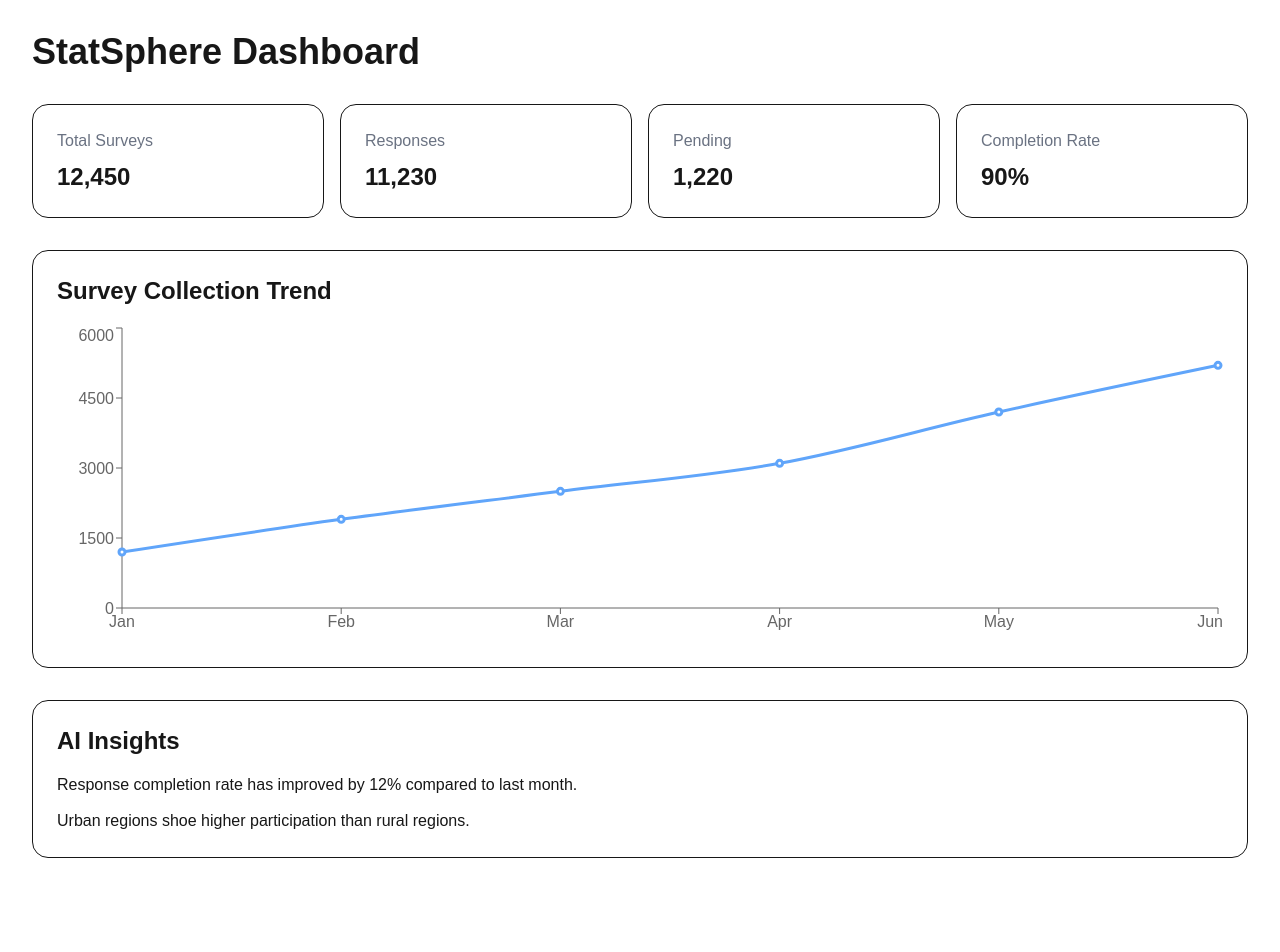
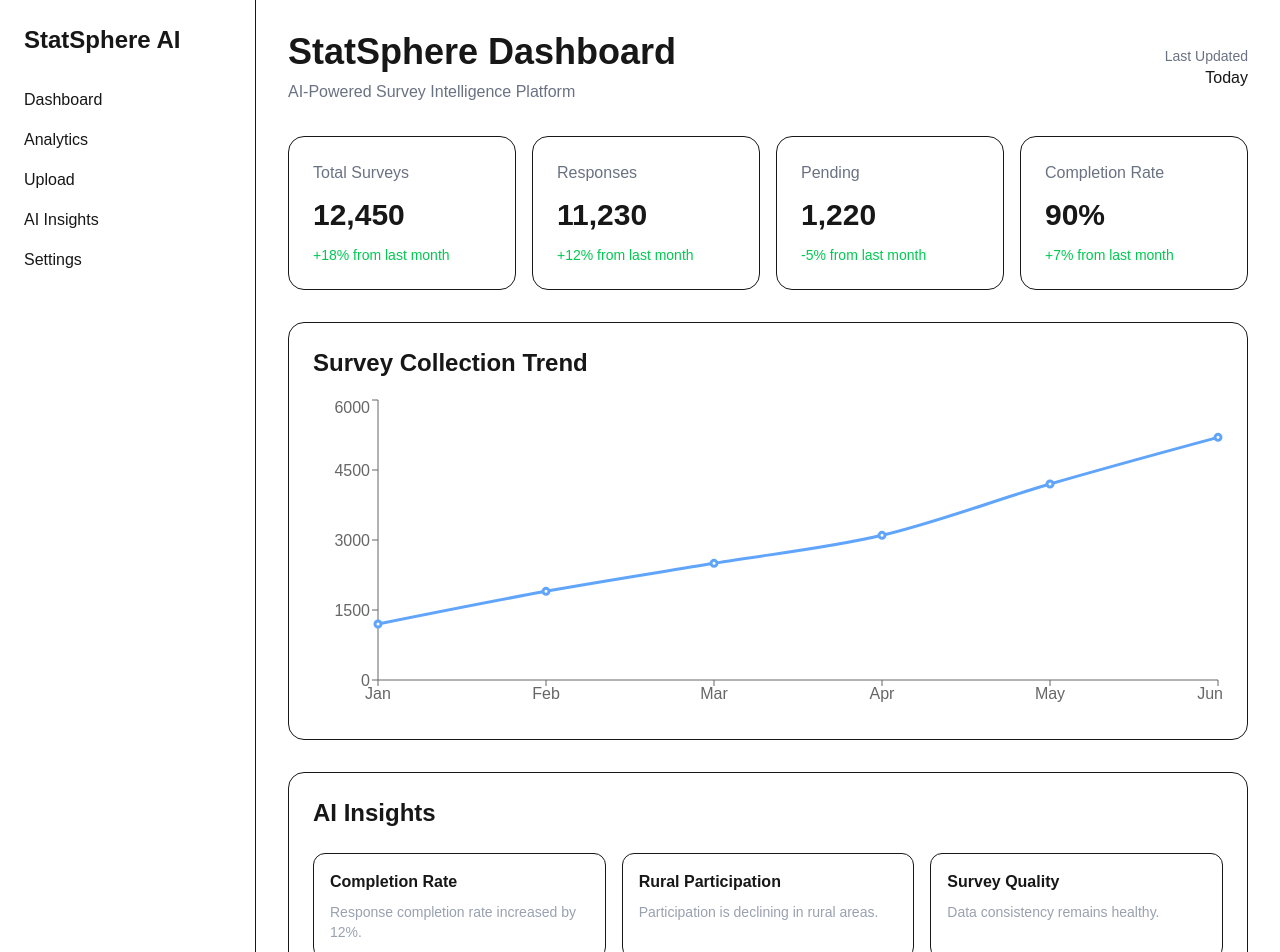
Before and after one commit to Snehil7903/statsphere-ai, a Next.js app: page /dashboard in a window 1280 px wide. Shown: the top 952 px of the page. Before the commit the page ends 890 px from the top, so only its background shows below. Built offline with nearby package versions, Linux system fonts and the light colour scheme.

Commit message:
Added dashboard layout and sidebar

```diff
--- /dev/null
+++ b/src/app/dashboard/layout.tsx
@@ -0,0 +1,19 @@
+import Sidebar from "@/components/layout/Sidebar";
+
+export default function DashboardLayout({
+  children,
+}: {
+  children: React.ReactNode;
+}) {
+  return (
+    <div className="flex">
+
+      <Sidebar />
+
+      <main className="flex-1 p-8">
+        {children}
+      </main>
+
+    </div>
+  );
+}
--- a/src/app/dashboard/page.tsx
+++ b/src/app/dashboard/page.tsx
@@ -1,44 +1,28 @@
+import AIInsights from "@/components/dashboard/AIInsights";
+import DashboardHeader from "@/components/dashboard/DashboardHeader";
 import MetricCard from "@/components/dashboard/MetricCard";
 import SurveyTrendChart from "@/components/dashboard/SurveyTrendChart";
-import AIInsights from "@/components/dashboard/AIInsights";
-
+import { metrics } from "@/data/mockMetrics";
 
 export default function DashboardPage() {
   return (
-    <main className="p-8">
+    <>
+      <DashboardHeader />
 
-      <h1 className="text-4xl font-bold mb-8">
-        StatSphere Dashboard
-      </h1>
-
-      <div className="grid grid-cols-4 gap-4">
-
-        <MetricCard
-          title="Total Surveys"
-          value="12,450"
-        />
-
-        <MetricCard
-          title="Responses"
-          value="11,230"
-        />
-
-        <MetricCard
-          title="Pending"
-          value="1,220"
-        />
-
-        <MetricCard
-          title="Completion Rate"
-          value="90%"
-        />
-
+      <div className="grid grid-cols-1 md:grid-cols-2 xl:grid-cols-4 gap-4">
+        {metrics.map((metric) => (
+          <MetricCard
+            key={metric.title}
+            title={metric.title}
+            value={metric.value}
+            change={metric.change}
+          />
+        ))}
       </div>
 
       <SurveyTrendChart />
 
       <AIInsights />
-
-    </main>
+    </>
   );
 }
--- a/src/components/dashboard/AIInsights.tsx
+++ b/src/components/dashboard/AIInsights.tsx
@@ -1,17 +1,22 @@
+import InsightCard from "@/components/dashboard/InsightCard";
+import { insights } from "@/data/mockInsights";
+
 export default function AIInsights() {
   return (
-    <div className="border rounded-2xl p-6 mt-8">
-        <h2 className="text-2xl font-semibold mb-4">
-            AI Insights
-        </h2>
+    <section className="border rounded-2xl p-6 mt-8">
+      <h2 className="text-2xl font-semibold mb-6">
+        AI Insights
+      </h2>
 
-        <p>
-            Response completion rate has improved by 12% compared to last month.
-        </p>
-
-        <p className="mt-3">
-            Urban regions shoe higher participation than rural regions.
-        </p>
-    </div>
+      <div className="grid grid-cols-1 md:grid-cols-3 gap-4">
+        {insights.map((insight) => (
+          <InsightCard
+            key={insight.title}
+            title={insight.title}
+            description={insight.description}
+          />
+        ))}
+      </div>
+    </section>
   );
 }
--- a/src/components/dashboard/DashboardHeader.tsx
+++ b/src/components/dashboard/DashboardHeader.tsx
@@ -0,0 +1,25 @@
+export default function DashboardHeader() {
+  return (
+    <div className="flex items-center justify-between mb-8">
+      <div>
+        <h1 className="text-4xl font-bold">
+          StatSphere Dashboard
+        </h1>
+
+        <p className="text-gray-500 mt-2">
+          AI-Powered Survey Intelligence Platform
+        </p>
+      </div>
+
+      <div className="text-right">
+        <p className="text-sm text-gray-500">
+          Last Updated
+        </p>
+
+        <p className="font-medium">
+          Today
+        </p>
+      </div>
+    </div>
+  );
+}
--- /dev/null
+++ b/src/components/dashboard/InsightCard.tsx
@@ -0,0 +1,21 @@
+type InsightCardProps = {
+  title: string;
+  description: string;
+};
+
+export default function InsightCard({
+  title,
+  description,
+}: InsightCardProps) {
+  return (
+    <div className="rounded-xl border p-4">
+      <h3 className="font-semibold mb-2">
+        {title}
+      </h3>
+
+      <p className="text-sm text-gray-400">
+        {description}
+      </p>
+    </div>
+  );
+}
--- a/src/components/dashboard/MetricCard.tsx
+++ b/src/components/dashboard/MetricCard.tsx
@@ -1,13 +1,29 @@
 type MetricCardProps = {
-    title: string;
-    value: string;
+  title: string;
+  value: string;
+  change: string;
 };
 
-export default function MetricCard({ title, value }: MetricCardProps){
-    return (
-        <div className="rounded-2xl border p-6">
-            <h3 className="text-gray-500">{title}</h3>
-            <p className="text-2xl font-bold mt-2">{value}</p>
-        </div>
-    )
+export default function MetricCard({
+  title,
+  value,
+  change,
+}: MetricCardProps) {
+  return (
+    <div className="rounded-2xl border p-6 hover:border-blue-500 transition-all">
+
+      <h3 className="text-gray-500">
+        {title}
+      </h3>
+
+      <p className="text-3xl font-bold mt-3">
+        {value}
+      </p>
+
+      <p className="mt-3 text-sm text-green-500 font-medium">
+        {change} from last month
+      </p>
+
+    </div>
+  );
 }
--- /dev/null
+++ b/src/components/layout/Sidebar.tsx
@@ -0,0 +1,37 @@
+import Link from "next/link";
+
+export default function Sidebar() {
+  return (
+    <aside className="w-64 border-r min-h-screen p-6">
+
+      <h2 className="text-2xl font-bold mb-8">
+        StatSphere AI
+      </h2>
+
+      <nav className="flex flex-col gap-4">
+
+        <Link href="/dashboard">
+          Dashboard
+        </Link>
+
+        <Link href="/analytics">
+          Analytics
+        </Link>
+
+        <Link href="/upload">
+          Upload
+        </Link>
+
+        <Link href="/ai-insights">
+          AI Insights
+        </Link>
+
+        <Link href="/settings">
+          Settings
+        </Link>
+
+      </nav>
+
+    </aside>
+  );
+}
--- /dev/null
+++ b/src/data/mockInsights.ts
@@ -0,0 +1,17 @@
+export const insights = [
+  {
+    title: "Completion Rate",
+    description:
+      "Response completion rate increased by 12%.",
+  },
+  {
+    title: "Rural Participation",
+    description:
+      "Participation is declining in rural areas.",
+  },
+  {
+    title: "Survey Quality",
+    description:
+      "Data consistency remains healthy.",
+  },
+];
--- /dev/null
+++ b/src/data/mockMetrics.ts
@@ -0,0 +1,22 @@
+export const metrics = [
+  {
+    title: "Total Surveys",
+    value: "12,450",
+    change: "+18%",
+  },
+  {
+    title: "Responses",
+    value: "11,230",
+    change: "+12%",
+  },
+  {
+    title: "Pending",
+    value: "1,220",
+    change: "-5%",
+  },
+  {
+    title: "Completion Rate",
+    value: "90%",
+    change: "+7%",
+  },
+];
--- /dev/null
+++ b/src/data/mockSurveyTrend.ts
@@ -0,0 +1,8 @@
+export const surveyTrend = [
+  { month: "Jan", surveys: 1200 },
+  { month: "Feb", surveys: 1900 },
+  { month: "Mar", surveys: 2500 },
+  { month: "Apr", surveys: 3100 },
+  { month: "May", surveys: 4200 },
+  { month: "Jun", surveys: 5200 },
+];
--- /dev/null
+++ b/src/types/insight.ts
@@ -0,0 +1,4 @@
+export interface Insight {
+  title: string;
+  description: string;
+}
--- /dev/null
+++ b/src/types/metric.ts
@@ -0,0 +1,5 @@
+export interface Metric {
+  title: string;
+  value: string;
+  change: string;
+}
```
